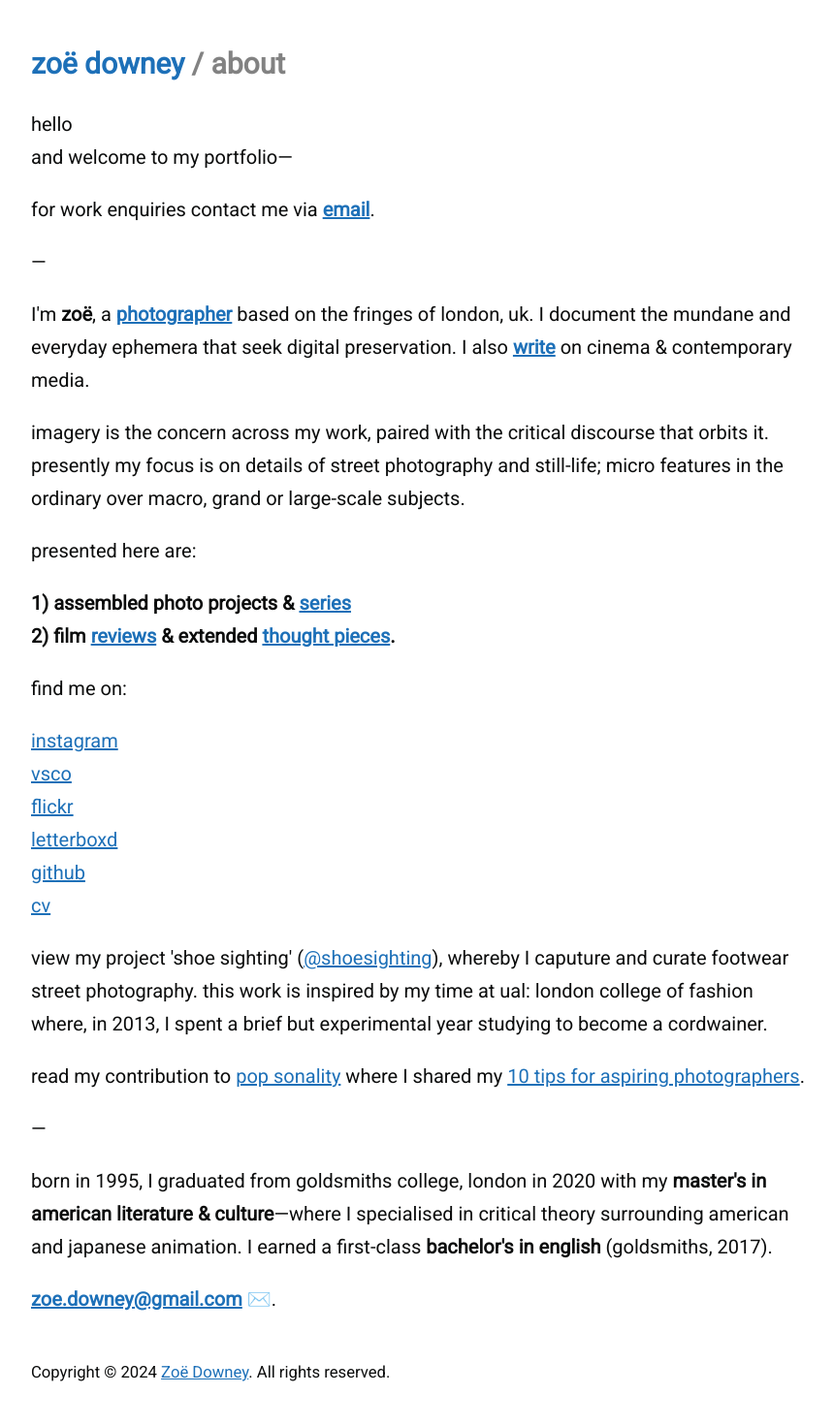
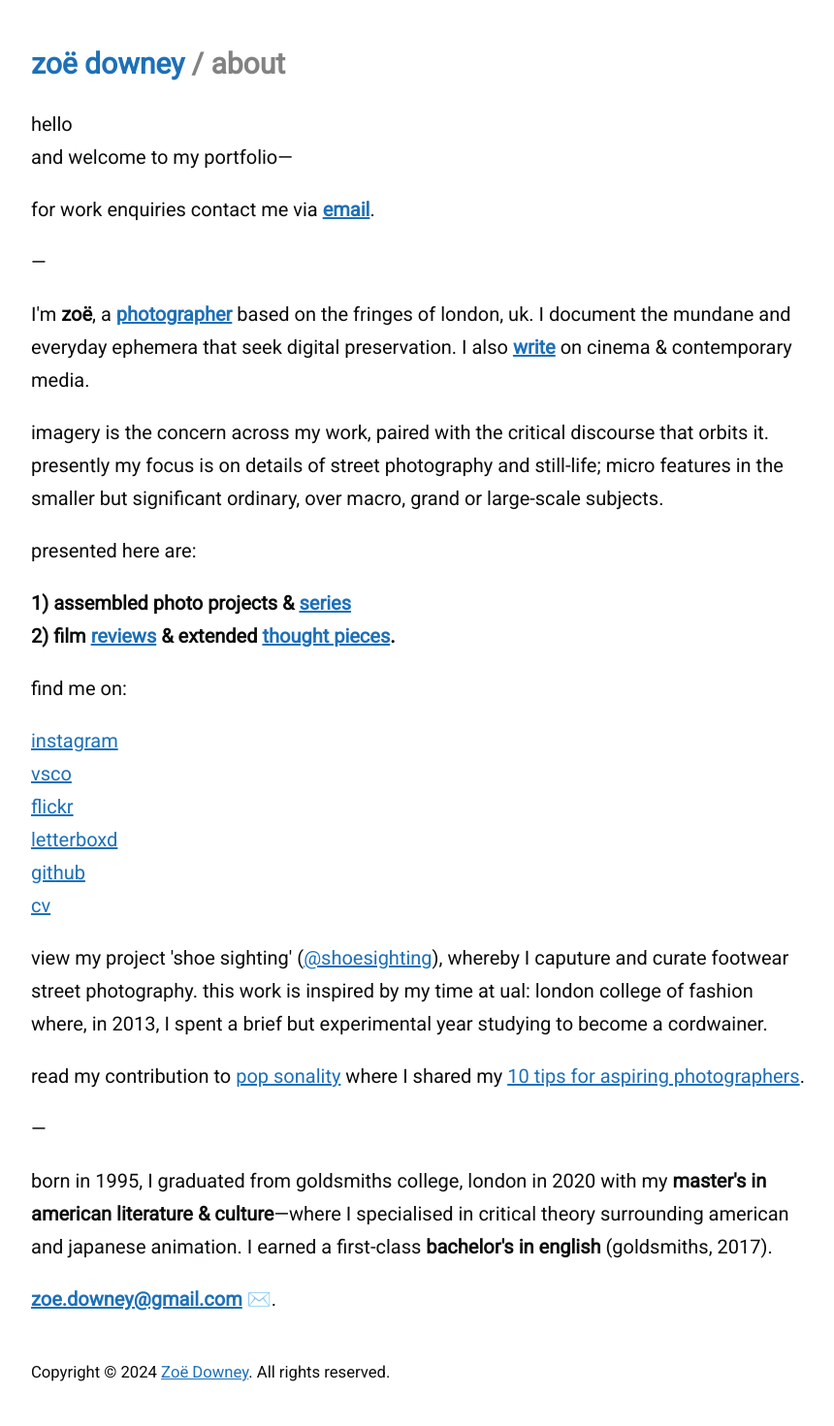
Before and after one commit to zoeurl/zoedowney.github.io, a Jekyll site: the page built from about/index.html, in a window 1280 px wide. Shown: the whole page at 97% size, without its empty margins (208-1068 px from the left). Built offline with Jekyll 4.4.1, drawn with Linux system fonts in a browser that asks for light colours.

Commit message:
Update index.html

```diff
--- a/about/index.html
+++ b/about/index.html
@@ -13,7 +13,7 @@
 </p>
 I'm <strong>zoë</strong>, a <strong><a href="https://www.zoedowney.com/photography/">photographer</a></strong> based on the fringes of london, uk. I document the mundane and everyday ephemera that seek digital preservation. I also <strong><a href="https://www.zoedowney.com/writing/">write</a></strong> on cinema & contemporary media.
 </p>
-imagery is the concern across my work, paired with the critical discourse that orbits it. presently my focus is on details of street photography and still-life; micro features in the ordinary over macro, grand or large-scale subjects.
+imagery is the concern across my work, paired with the critical discourse that orbits it. presently my focus is on details of street photography and still-life; micro features in the smaller but significant ordinary, over macro, grand or large-scale subjects.
 </p>
 presented here are:
 </p>
```
